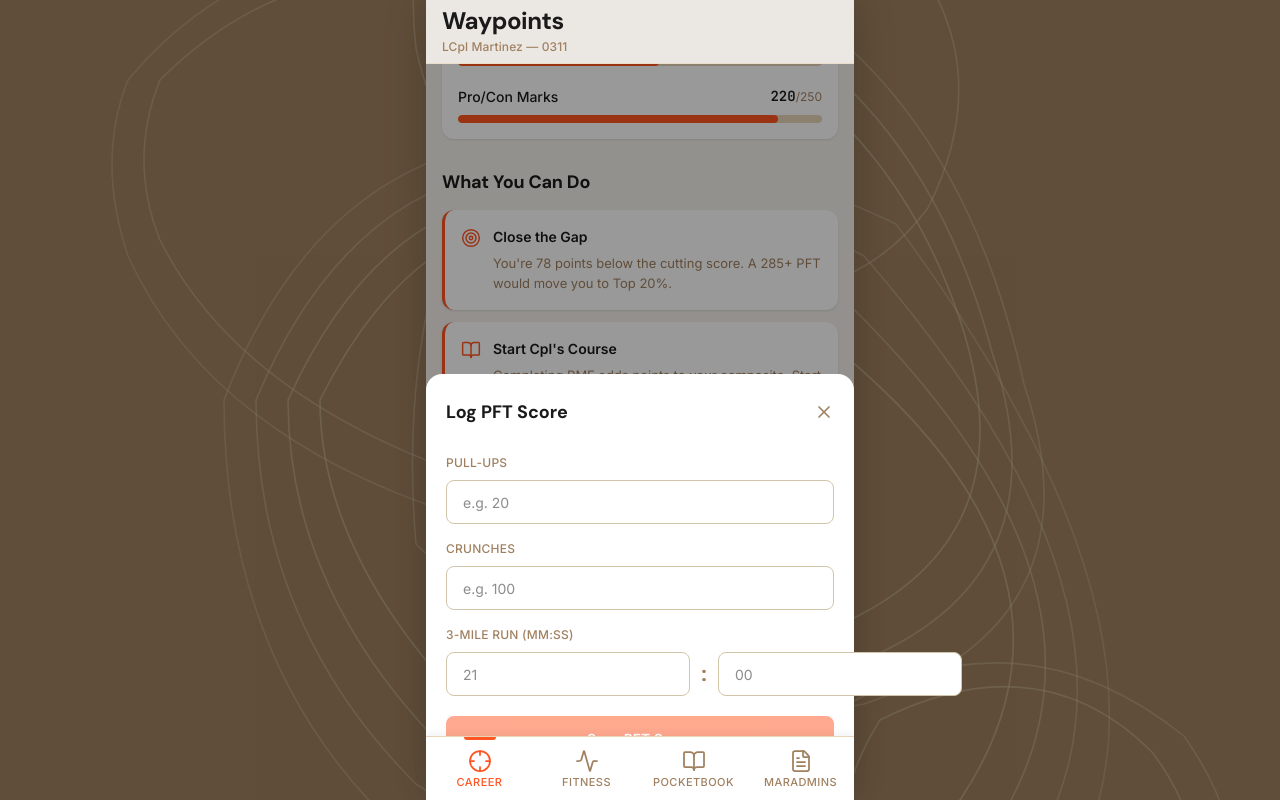
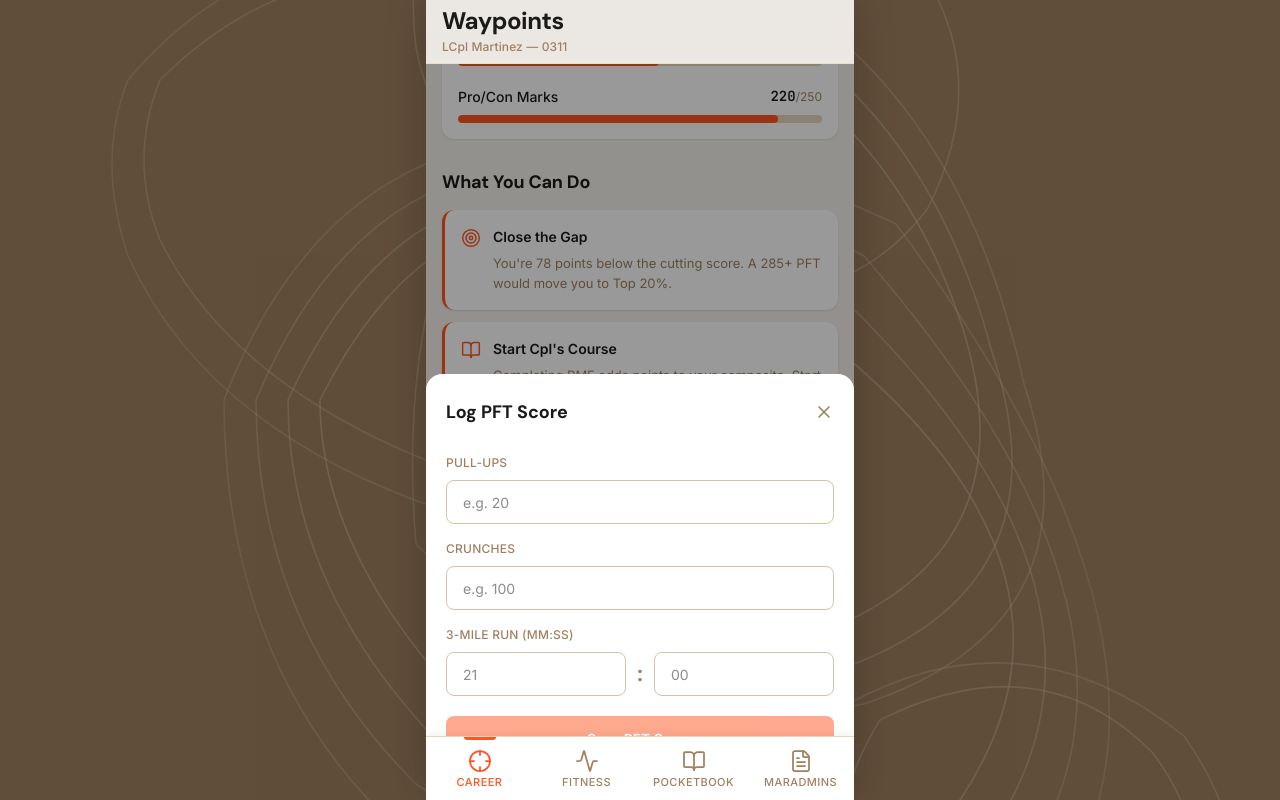
Before and after one commit to gundy27/waypoints-prototype-v2, a React (Vite) app: page / in a window 1280 px wide. Both pictures are taken after a click on the button "Log PFT". Built offline with nearby package versions, Linux system fonts and the light colour scheme.

Commit message:
Updated PftModal.tsx

```diff
--- a/src/components/PftModal.tsx
+++ b/src/components/PftModal.tsx
@@ -82,16 +82,16 @@ export default function PftModal({ onClose, onSubmit }: PftModalProps) {
                 value={runMin}
                 onChange={e => setRunMin(e.target.value)}
                 placeholder="21"
-                className="flex-1 bg-wp-surface border-[1.5px] border-wp-contour rounded-lg px-4 font-body text-wp-black"
+                className="flex-1 min-w-0 bg-wp-surface border-[1.5px] border-wp-contour rounded-lg px-4 font-body text-wp-black"
                 style={inputStyle}
               />
-              <span className="text-wp-tan-dark font-mono font-semibold" style={{ fontSize: 20 }}>:</span>
+              <span className="shrink-0 text-wp-tan-dark font-mono font-semibold" style={{ fontSize: 20 }}>:</span>
               <input
                 type="number"
                 value={runSec}
                 onChange={e => setRunSec(e.target.value)}
                 placeholder="00"
-                className="flex-1 bg-wp-surface border-[1.5px] border-wp-contour rounded-lg px-4 font-body text-wp-black"
+                className="flex-1 min-w-0 bg-wp-surface border-[1.5px] border-wp-contour rounded-lg px-4 font-body text-wp-black"
                 style={inputStyle}
               />
             </div>
```
